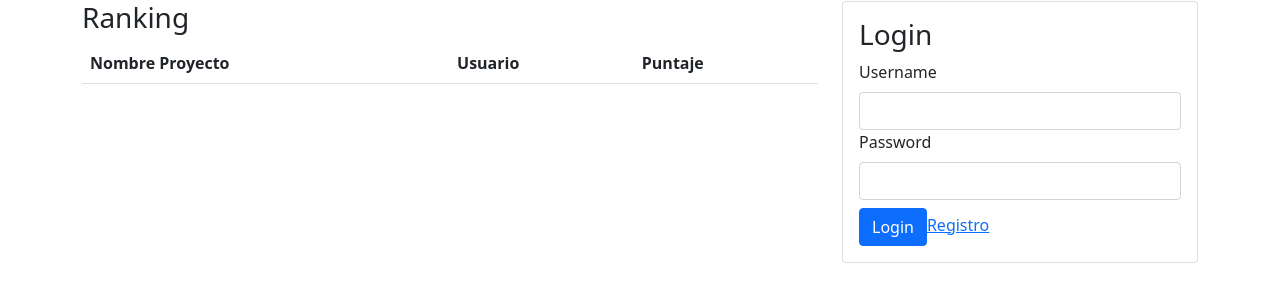
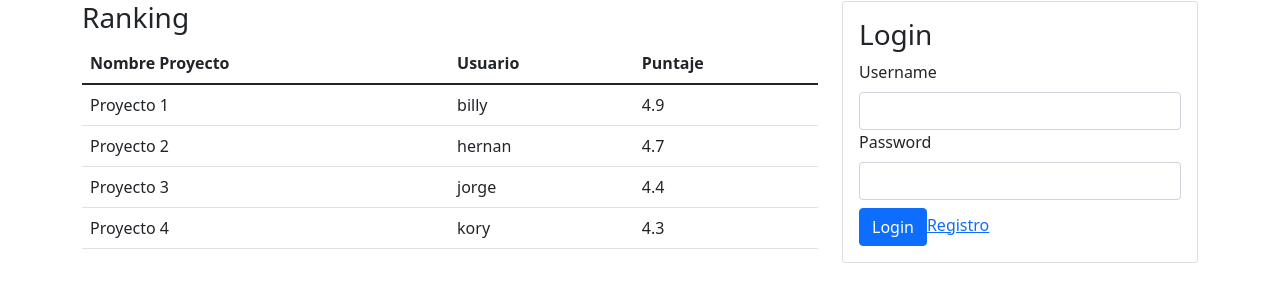
Before and after one commit to ulima-pw/portafolio_react_20220, a Next.js app: page / in a window 1280 px wide. Shown: the part 996-1282 px from the top of the page. Built offline with nearby package versions, Linux system fonts and the light colour scheme.

Commit message:
Mostrando listados en component React

```diff
--- a/components/lista_proyectos.component.js
+++ b/components/lista_proyectos.component.js
@@ -1,4 +1,4 @@
-const ListaProyectos = () => {
+const ListaProyectos = (props) => {
     return <main className="col-md-8">
         <h3>Ranking</h3>
         <table className="table">
@@ -10,6 +10,15 @@ const ListaProyectos = () => {
                 </tr>
             </thead>
             <tbody id="data_proyectos">
+                {
+                    props.proyectos.map((proyecto) => {
+                        return <tr key={ proyecto.nombre }>
+                            <td>{ proyecto.nombre }</td>
+                            <td>{ proyecto.usuario }</td>
+                            <td>{ proyecto.puntaje }</td>
+                        </tr>
+                    } )
+                }
             </tbody>
         </table>
     </main>
--- a/pages/_app.js
+++ b/pages/_app.js
@@ -5,9 +5,9 @@ import '../styles/globals.css'
 function MyApp({ Component, pageProps }) {
   return <>
     <Head>
-      <link href="https://cdn.jsdelivr.net/npm/bootstrap@5.1.3/dist/css/bootstrap.min.css" rel="stylesheet" integrity="sha384-1BmE4kWBq78iYhFldvKuhfTAU6auU8tT94WrHftjDbrCEXSU1oBoqyl2QvZ6jIW3" crossorigin="anonymous"/>
+      <link href="https://cdn.jsdelivr.net/npm/bootstrap@5.1.3/dist/css/bootstrap.min.css" rel="stylesheet" integrity="sha384-1BmE4kWBq78iYhFldvKuhfTAU6auU8tT94WrHftjDbrCEXSU1oBoqyl2QvZ6jIW3" crossOrigin="anonymous"/>
     </Head>
-    <Script src="https://cdn.jsdelivr.net/npm/bootstrap@5.1.3/dist/js/bootstrap.bundle.min.js" integrity="sha384-ka7Sk0Gln4gmtz2MlQnikT1wXgYsOg+OMhuP+IlRH9sENBO0LRn5q+8nbTov4+1p" crossorigin="anonymous" />
+    <Script src="https://cdn.jsdelivr.net/npm/bootstrap@5.1.3/dist/js/bootstrap.bundle.min.js" integrity="sha384-ka7Sk0Gln4gmtz2MlQnikT1wXgYsOg+OMhuP+IlRH9sENBO0LRn5q+8nbTov4+1p" crossOrigin="anonymous" />
     <div className='container'>
       <Component {...pageProps} />
     </div>
--- a/pages/index.js
+++ b/pages/index.js
@@ -5,6 +5,12 @@ import FormularioLogin from "../components/formulario_login.component";
 import Footer from "../components/footer.component";
 
 export default function Home() {
+    const listadoProyectos = [
+        {nombre : "Proyecto 1", usuario: "billy", puntaje : 4.9},
+        {nombre : "Proyecto 2", usuario: "hernan", puntaje : 4.7},
+        {nombre : "Proyecto 3", usuario: "jorge", puntaje : 4.4},
+        {nombre : "Proyecto 4", usuario: "kory", puntaje : 4.3}
+    ]
     return <div>
         <div>
             <header>
@@ -15,7 +21,7 @@ export default function Home() {
         <div className="mt-4">
             <Banner />
             <div className="row mt-4">
-                <ListaProyectos />
+                <ListaProyectos proyectos={ listadoProyectos } />
                 <FormularioLogin />
             </div>
         </div>
--- a/pages/main.js
+++ b/pages/main.js
@@ -1,9 +1,12 @@
+import Footer from "../components/footer.component"
+import ListaProyectos from "../components/lista_proyectos.component"
 import MenuNavegacion from "../components/menu_navegacion.component"
 
 function MainPage() {
     return <div>
         <h1>Main Page</h1>
         <MenuNavegacion />
+        <Footer />
     </div>
 }
 
```
